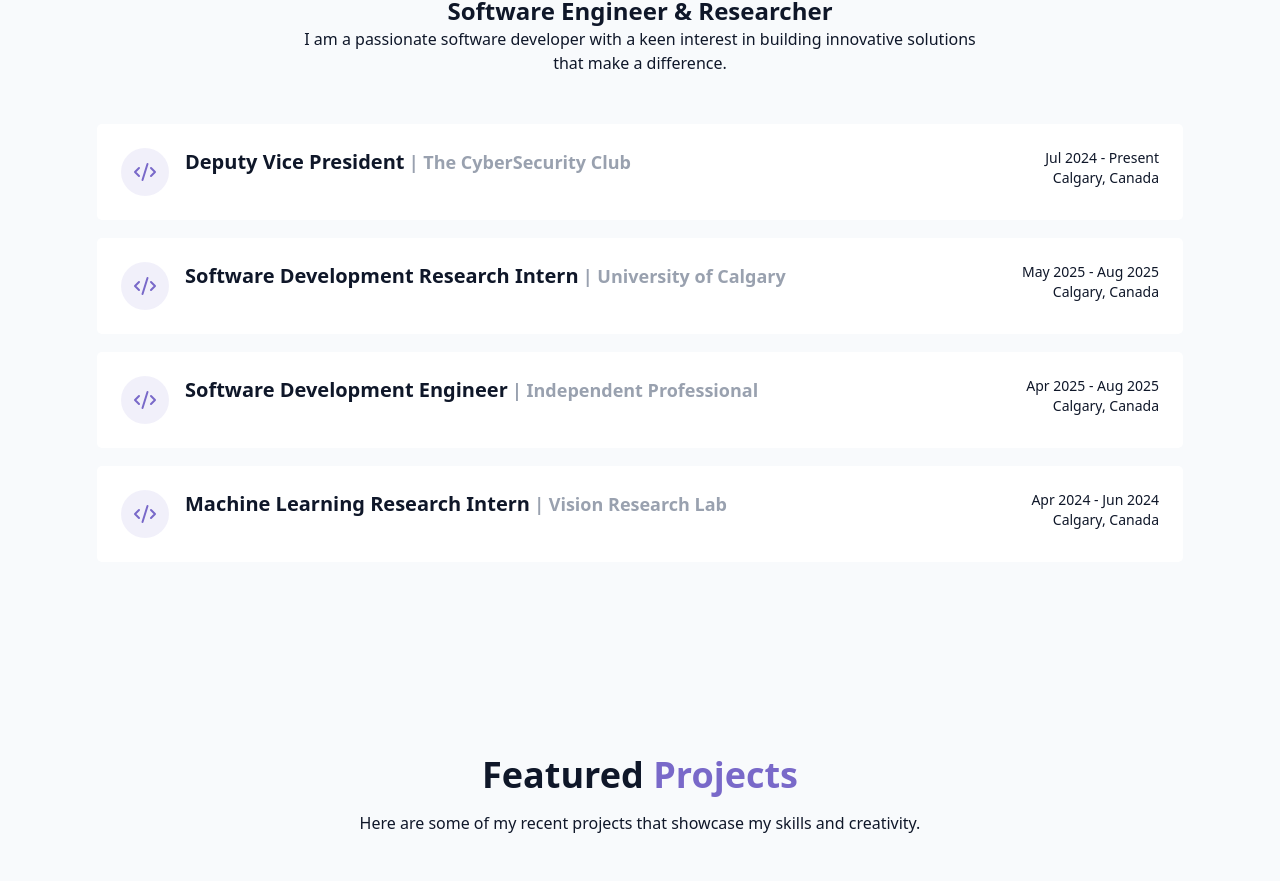
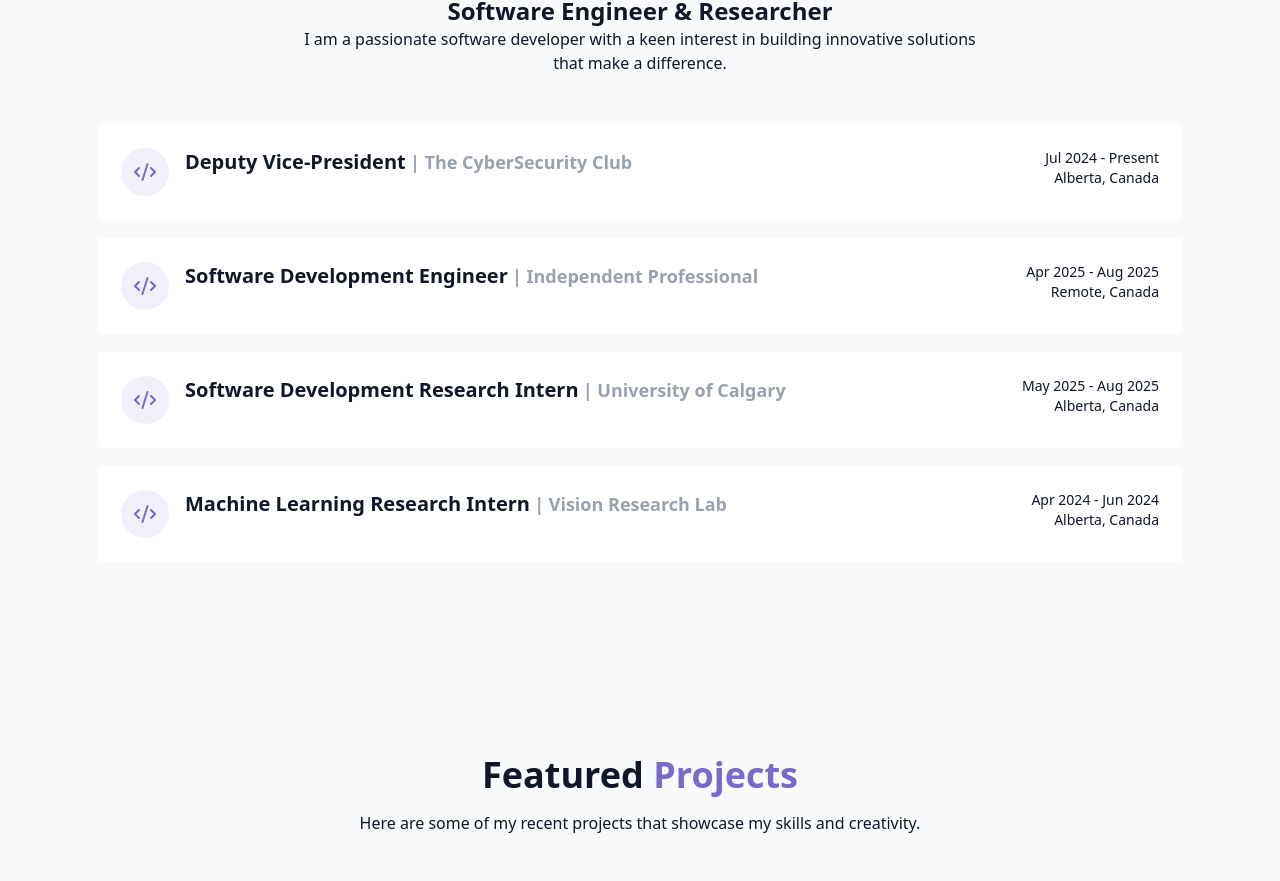
Before and after one commit to Manav2805/Portfolio, a React (Vite) app: page / in a window 1280 px wide. Shown: the part 989-1870 px from the top of the page. Built offline with nearby package versions, Linux system fonts and the light colour scheme.

Commit message:
Resume Update

```diff
--- a/src/components/AboutSection.jsx
+++ b/src/components/AboutSection.jsx
@@ -2,58 +2,59 @@
 import { useState } from "react";
 const Experience = [
   {
-    title: "Deputy Vice President",
+    title: "Deputy Vice-President",
     Company: "The CyberSecurity Club",
     description: [
-      "Deployed and containerized 40+ CTF challenges using Docker, streamlining environment consistency and enabling rapid scaling for national hackathons",
-      "Provisioned and managed AWS EC2 instances to ensure high availability and fault tolerance, supporting 100+ teams with zero downtime across major club events",
-      "Developed and contributed to backend systems for multiple club websites serving 1700+ club members",
+      "Enabled rapid, scalable deployment of 40+ CTF challenges by implementing Docker containerization across multiple national hackathons, improving environment stability for 70+ teams",
+      "Maintained zero downtime and supported 100+ teams during major club events by provisioning AWS EC2 instances with fault-tolerant architecture",
+      "Enhanced reliability and scalability of club websites serving 1,700+ members through backend infrastructure improvements",
     ],
     icon: <Code2 className="h-6 w-6 text-primary" />,
     startDate: "Jul 2024",
     endDate: "Present",
-    location: "Calgary, Canada",
+    location: "Alberta, Canada",
+  },
+  {
+    title: "Software Development Engineer",
+    Company: "Independent Professional",
+    description: [
+      "Spearheaded scalable infrastructure and deployment automation on Azure DevOps for high-profile national events (organized by MasterCard, Enfocom), supporting up to 500 participants",
+      "Achieved 35% reduction in QA cycles and improved system reliability by authoring 20+ build and validation scripts for automated challenge testing",
+      "Engineered end-to-end CI/CD workflows leveraging Docker, reducing deployment time by 30%",
+    ],
+    icon: <Code2 className="h-6 w-6 text-primary" />,
+    startDate: "Apr 2025",
+    endDate: "Aug 2025",
+    location: "Remote, Canada",
   },
   {
     title: "Software Development Research Intern",
     Company: "University of Calgary",
     description: [
-      "Selected as a research student among 200+ applicants to develop optimized C++ algorithms to accelerate computation and handle billions of cubic number fields efficiently",
-      "Facilitated large-scale tabulation of cubic number fields beyond the 1,000,000 cubic number fields covered by the last major computation in 1990",
-      "Aiming to contribute toward a joint publication, current work is estimated to save several months of compute time through algorithmic and system-level improvements",
+      "Selected as a research intern among 200+ applicants to develop optimized C++ algorithms for large-scale tabulation of cubic number fields beyond the 1,000,000 fields covered in 1990",
+      "Implemented optimizations achieving a √n runtime improvement, reducing compute time by 71 days",
+      "Contributed toward advancing computational number theory research with algorithmic and system-level improvements",
     ],
     icon: <Code2 className="h-6 w-6 text-primary" />,
     startDate: "May 2025",
     endDate: "Aug 2025",
-    location: "Calgary, Canada",
-  },
-  {
-    title: "Software Development Engineer",
-    Company: "Independent Professional",
-    description: [
-      "Collaborated with a team to enable scalable infrastructure and deployment automation on Azure DevOps, supporting high-profile national events (organized by MasterCard, Enfocom), handling up to 500 participants",
-      "Authored custom build and validation scripts for automated challenge testing, reducing QA cycles by approximately 35% and boosting system reliability across all competition environments",
-      "Engineered end-to-end CI/CD workflows leveraging Docker, resulting in a 30% reduction in deployment time",
-    ],
-    icon: <Code2 className="h-6 w-6 text-primary" />,
-    startDate: "Apr 2025",
-    endDate: "Aug 2025",
-    location: "Calgary, Canada",
+    location: "Alberta, Canada",
   },
   {
     title: "Machine Learning Research Intern",
     Company: "Vision Research Lab",
     description: [
-      "Led a 4 member team in developing and training sentiment analysis model designed to analyze social media posts",
-      "Developed and optimized data preprocessing and augmentation pipelines, applied hyperparameter tuning and regularization techniques to mitigate overfitting, increasing model accuracy by 17%",
-      "Leveraged LLM Model Ensemble techniques and integrated CLIP Vision-Transformer to jointly analyze multi-modal inputs, achieving 80% in contextual sentiment prediction",
+      "Led a 6 member team in developing a sentiment analysis model designed to analyze social media posts",
+      "Optimized preprocessing and augmentation pipelines, applied hyperparameter tuning and regularization, boosting model prediction accuracy by 17%",
+      "Applied LLM Model Ensemble techniques and integrated CLIP Vision-Transformer for multi-modal input analysis, achieving 80% accuracy in contextual sentiment prediction",
     ],
     icon: <Code2 className="h-6 w-6 text-primary" />,
     startDate: "Apr 2024",
     endDate: "Jun 2024",
-    location: "Calgary, Canada",
+    location: "Alberta, Canada",
   },
 ];
+
 
 export const AboutSection = () => {
   const [expandedIndex, setExpandedIndex] = useState(null);
```
